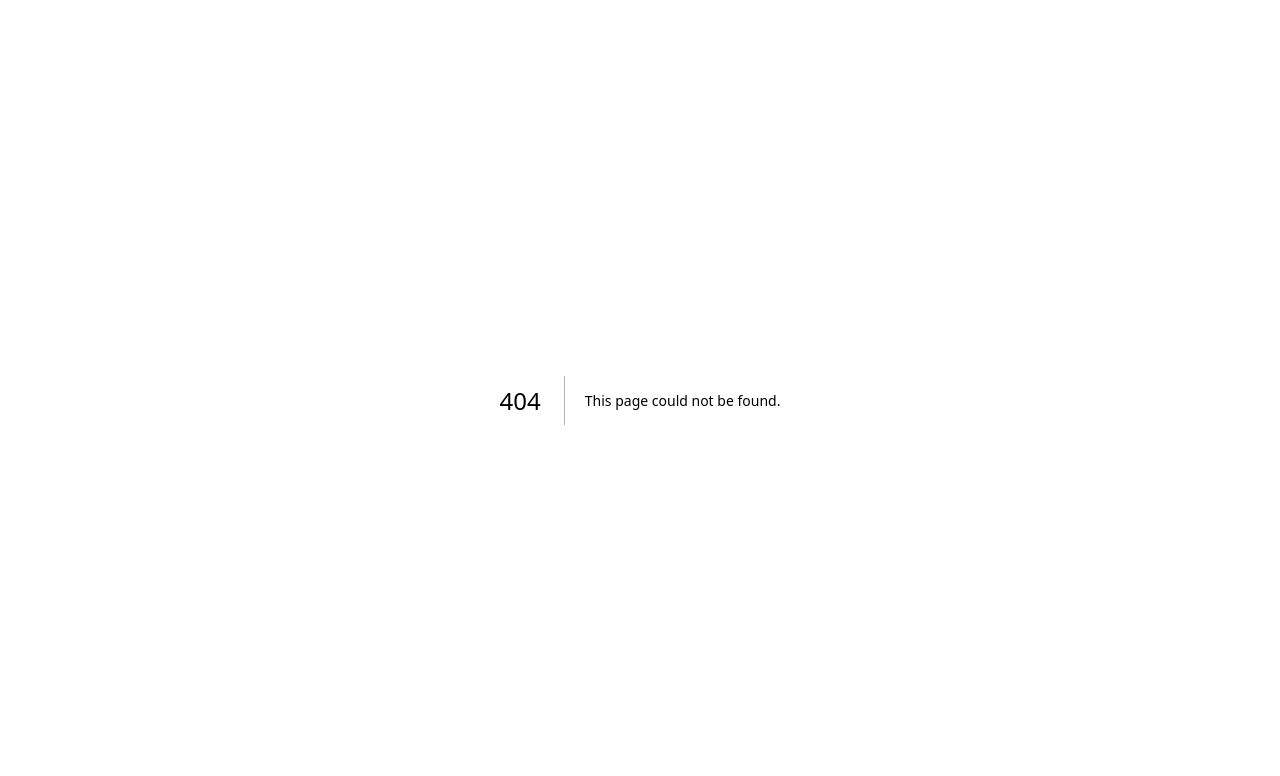
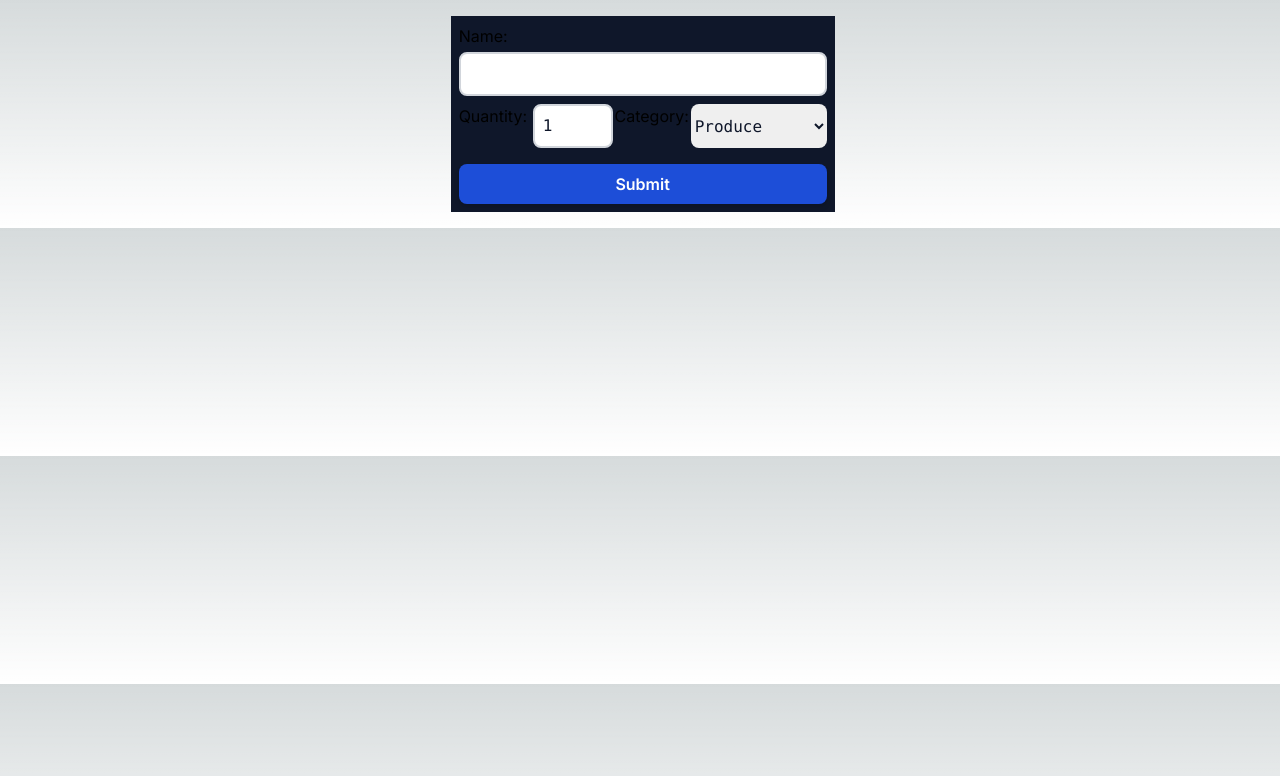
Before and after one commit to Tommy-La/cprg306-assignments, a Next.js app: page /week4 in a window 1280 px wide. Before the commit this address had no page. Shown: the top 776 px of the page. Built offline with nearby package versions, Linux system fonts and the light colour scheme.

Commit message:
finished week4, added new-item.js and page.js

```diff
--- a/app/page.js
+++ b/app/page.js
@@ -10,6 +10,8 @@
         <Link href="../week2">Week 2</Link>
         <br></br>
         <Link href="../week3">Week 3</Link>
+        <br></br>
+        <Link href="../week4">Week 4</Link>
       </div>
     </main>
   )
--- /dev/null
+++ b/app/week4/new-item.js
@@ -0,0 +1,72 @@
+'use client';
+import React, { useState } from 'react';
+
+export default function NewItem() {
+
+  //variables and their setter functions
+  const [name, setName] = useState('');
+  const [quantity, setQuantity] = useState(1);
+  const [category, setCategory] = useState('produce');
+
+  const handleSubmit = (e) => {
+    e.preventDefault();
+
+
+    const item = {
+      name,
+      quantity,
+      category,
+    };
+
+    console.log(item);
+
+    alert(`Name: ${name}\nQuantity: ${quantity}\nCategory: ${category}`);
+
+
+    setName('');
+    setQuantity(1);
+    setCategory('produce');
+  };
+
+  return (
+    <div>
+      <form onSubmit={handleSubmit} class="p-2 m-4 bg-slate-900 max-w-sm w-full">
+        <div class="mb-2">
+          <label>Name: </label>
+          <input
+            type="text"
+            value={name}
+            onChange={(e) => setName(e.target.value)}
+            class="w-full mt-1 border-2 border-gray-300 p-2 rounded-lg font-mono text-slate-900"
+          />
+        </div>
+        <div class="flex justify-between">
+          <label>Quantity: </label>
+          <input
+            type="number"
+            value={quantity}
+            onChange={(e) => setQuantity(parseInt(e.target.value))}
+            class="w-20 ml-1 border-2 border-gray-300 p-2 rounded-lg font-mono text-slate-900"
+          />
+
+          <label>Category: </label>
+          <select value={category} onChange={(e) => setCategory(e.target.value)} class="rounded-lg font-mono text-slate-900">
+            <option value="" disabled="">Category</option>
+            <option value="produce">Produce</option>
+            <option value="dairy">Dairy</option>
+            <option value="bakery">Bakery</option>
+            <option value="meat">Meat</option>
+            <option value="frozen foods">Frozen Foods</option>
+            <option value="canned goods">Canned Goods</option>
+            <option value="beverages">Beverages</option>
+            <option value="dry goods">Dry Goods</option>
+            <option value="snacks">Snacks</option>
+            <option value="household">Household</option>
+            <option value="others">Other</option>
+          </select>
+        </div>
+        <button type="submit" class="w-full mt-4 py-2 px-4 bg-blue-700 text-white font-semibold rounded-lg shadow-md hover:bg-blue-500 focus:outline-none focus:ring-2 focus:ring-blue-400 focus:ring-opacity-75">Submit</button>
+      </form>
+    </div>
+  );
+}
--- /dev/null
+++ b/app/week4/page.js
@@ -0,0 +1,12 @@
+'use client';
+import NewItem from "./new-item";
+import React from 'react';
+
+
+export default function page(){
+    return(
+    <main class="flex justify-center w-full">
+        <NewItem/>
+    </main>
+    )
+}
```
